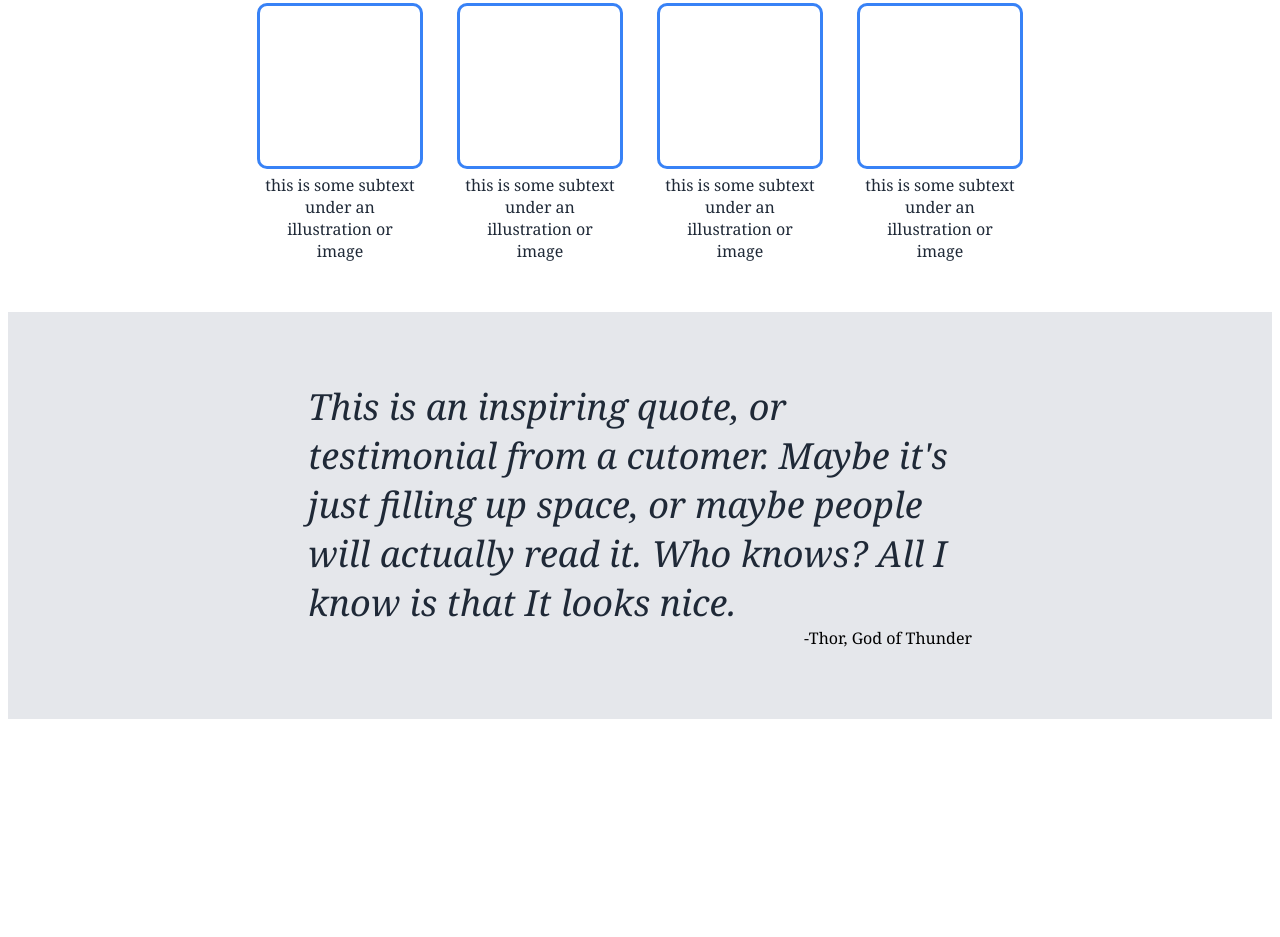
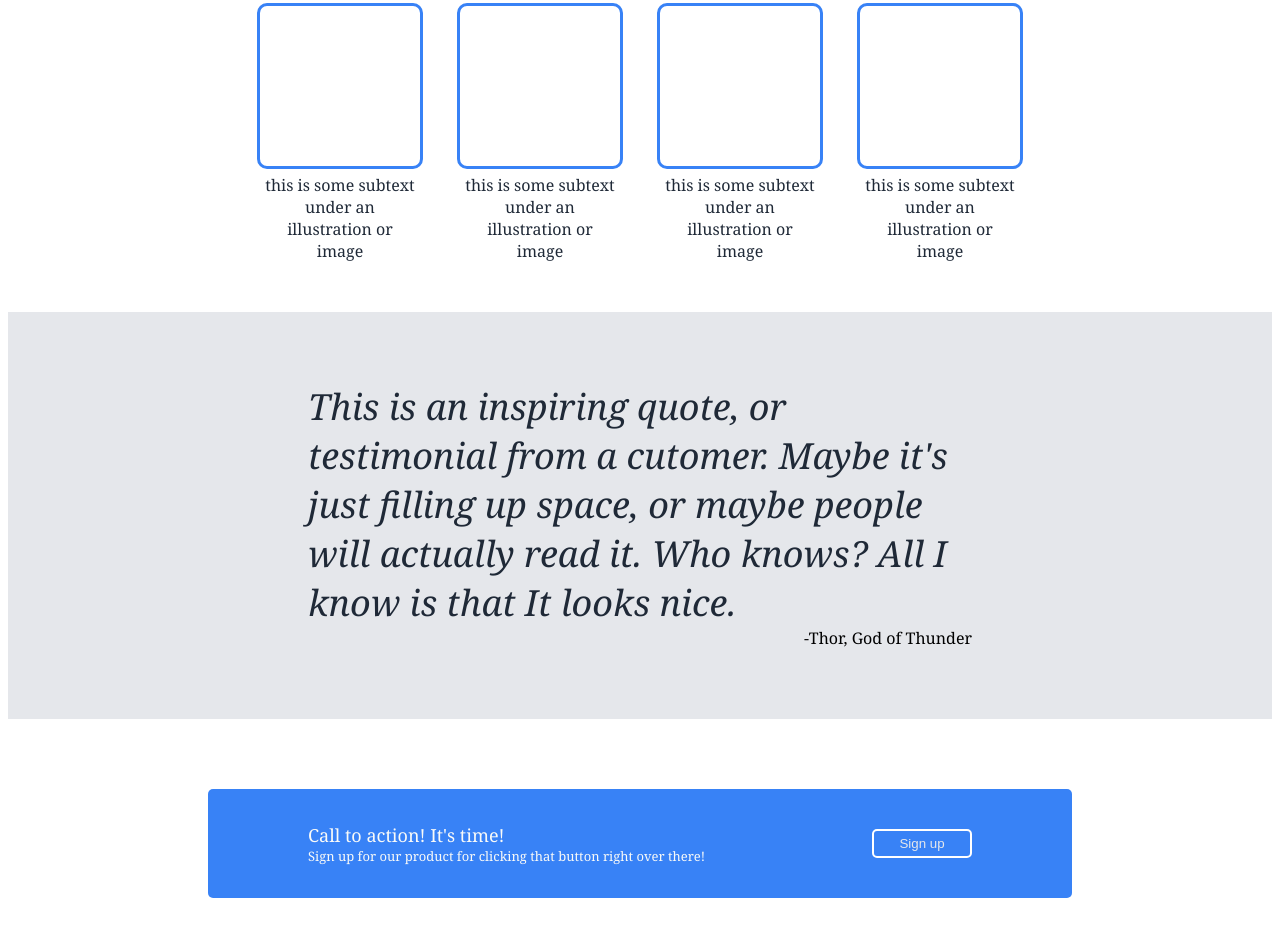
Before and after one commit to patriciavnencakova/landing-page, a plain HTML site: page index.html in a window 1280 px wide. Shown: the part 537-1474 px from the top of the page. Before the commit the page ends 1256 px from the top, so only its background shows below. Drawn offline with Linux system fonts and the light colour scheme.

Commit message:
Add 'Action' part

```diff
--- a/index.html
+++ b/index.html
@@ -56,11 +56,16 @@
             <div class="quote">This is an inspiring quote, or testimonial from a cutomer. Maybe it's just filling up space, or maybe
                 people will actually read it. Who knows? All I know is that It looks nice.</div>
             <div class="author">-Thor, God of Thunder</div>
-
         </div>
 
         <div class="bottom">
-
+            <div class="action">
+                <div class="action-content">
+                    <div class="action-title">Call to action! It's time!</div>
+                    <div class="action-text">Sign up for our product for clicking that button right over there!</div>
+                </div>
+                <button class="bottom-button">Sign up</button>
+            </div>
         </div>
     </div>
 
--- a/styles.css
+++ b/styles.css
@@ -78,14 +78,14 @@ a, .title-subtext {
     width: 500px;
 }
 
-.top-button {
+button {
     color: #E5E7EB;
     background-color: #3882F6;
     border-radius: 5px;
     margin: 10px 0;
     padding: 5px;
     border: 0;
-    max-width: 100px;
+    width: 100px;
 }
 
 .middle-1 {
@@ -146,3 +146,36 @@ a, .title-subtext {
     text-align: right;
     margin-right: 230px;
 }
+
+.action {
+    display: flex;
+    justify-content: space-between;
+    align-items: center;
+    background-color: #3882F6;
+    margin-left: 130px;
+    margin-right: 130px;
+    padding: 30px 100px;
+    border-radius: 5px;
+}
+
+.bottom {
+    padding: 70px;
+}
+
+.bottom-button {
+    border: 2px;
+    border-style: solid;
+    border-color: white;
+}
+
+.action-content {
+    color: #F9FAF8;
+}
+
+.action-title {
+    font-size: 18px;
+}
+
+.action-text {
+    font-size: 13px;
+}
```
